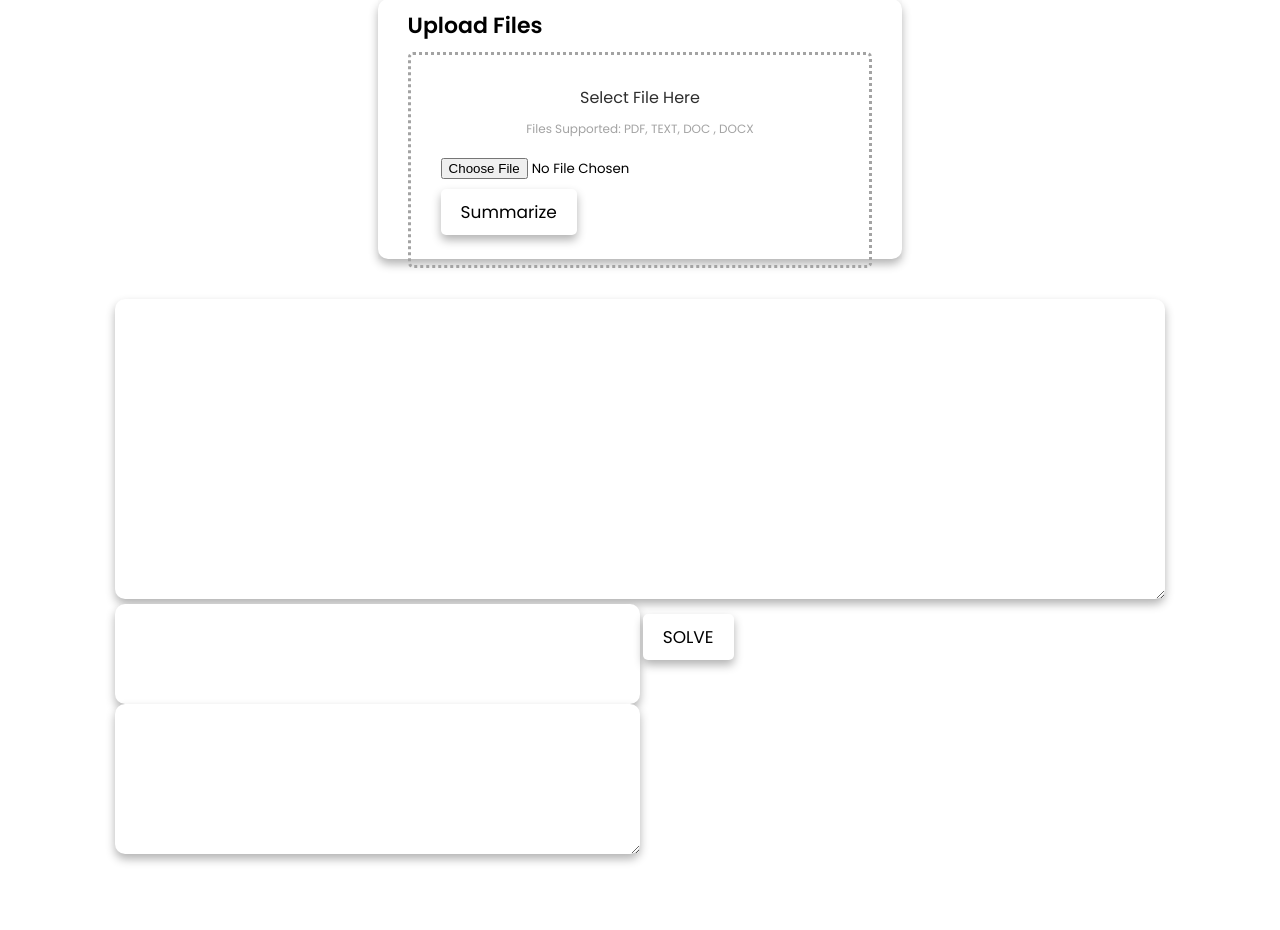
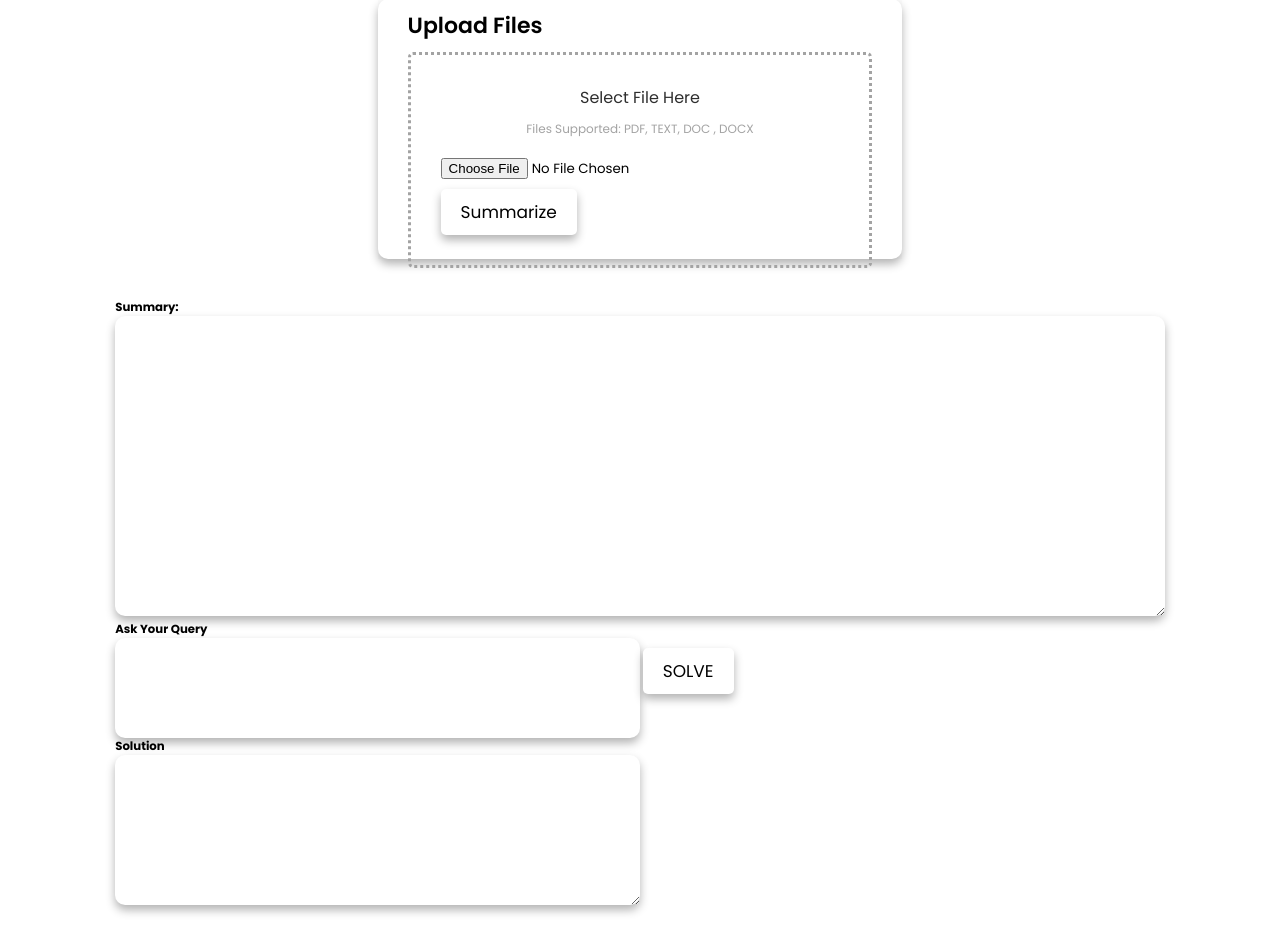
Before and after one commit to Shiva250503ss/LISA, a Flask app: page /live in a window 1280 px wide. Shown: the part 377-1307 px from the top of the page. Before the commit the page ends 1240 px from the top, so only its background shows below. Run offline with Flask 2, Linux system fonts and the light colour scheme.

Commit message:
Update live.html

```diff
--- a/LISA2.0/glasses website/templates/live.html
+++ b/LISA2.0/glasses website/templates/live.html
@@ -1158,14 +1158,17 @@ dropArea.innerHTML = filedata;
 </section>
 <section>
     <div>
+      <h3>summary:</h3>
         <textarea rows="15" cols="100" class="text-card1">
           {{output}}
         </textarea>
+        <h3>Ask your query</h3>
         <span>
           <form action="answer_question" method="post">
             <input type="text" name="question" class="input-card1">
             <button class="btn">SOLVE</button>
           </form>
+          <h3>Solution</h3>
 
           <textarea rows="15" cols="100" class="text-card2">{{answer}}</textarea>
 
```
